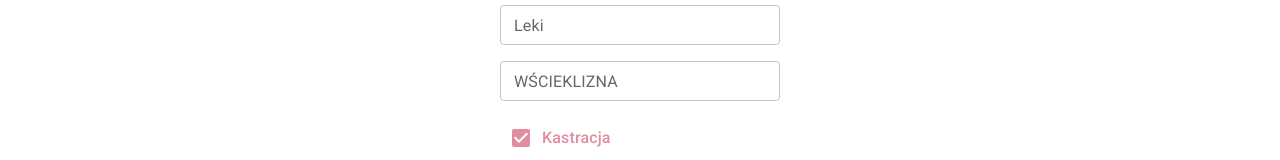
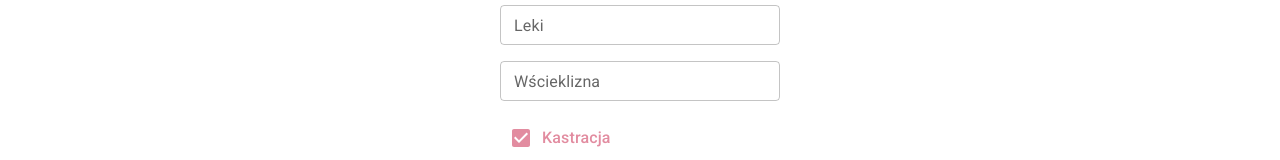
Before and after one commit to infoshareacademy/jfddr6-team-avengersi, a React (Create React App) app in the folder schronisko/: page /psy/1 in a window 1280 px wide. Shown: the part 389-549 px from the top of the page. Built offline with nearby package versions, Linux system fonts and the light colour scheme.

Commit message:
letter casing for wścieklizna changed

```diff
--- a/schronisko/src/components/AddDog/AddDogForm.jsx
+++ b/schronisko/src/components/AddDog/AddDogForm.jsx
@@ -60,7 +60,7 @@ export default function AddDogForm() {
         />
         <TextField
           id="outlined-basic"
-          label="WŚCIEKLIZNA"
+          label="Wścieklizna"
           variant="outlined"
           size="small"
         />
```
